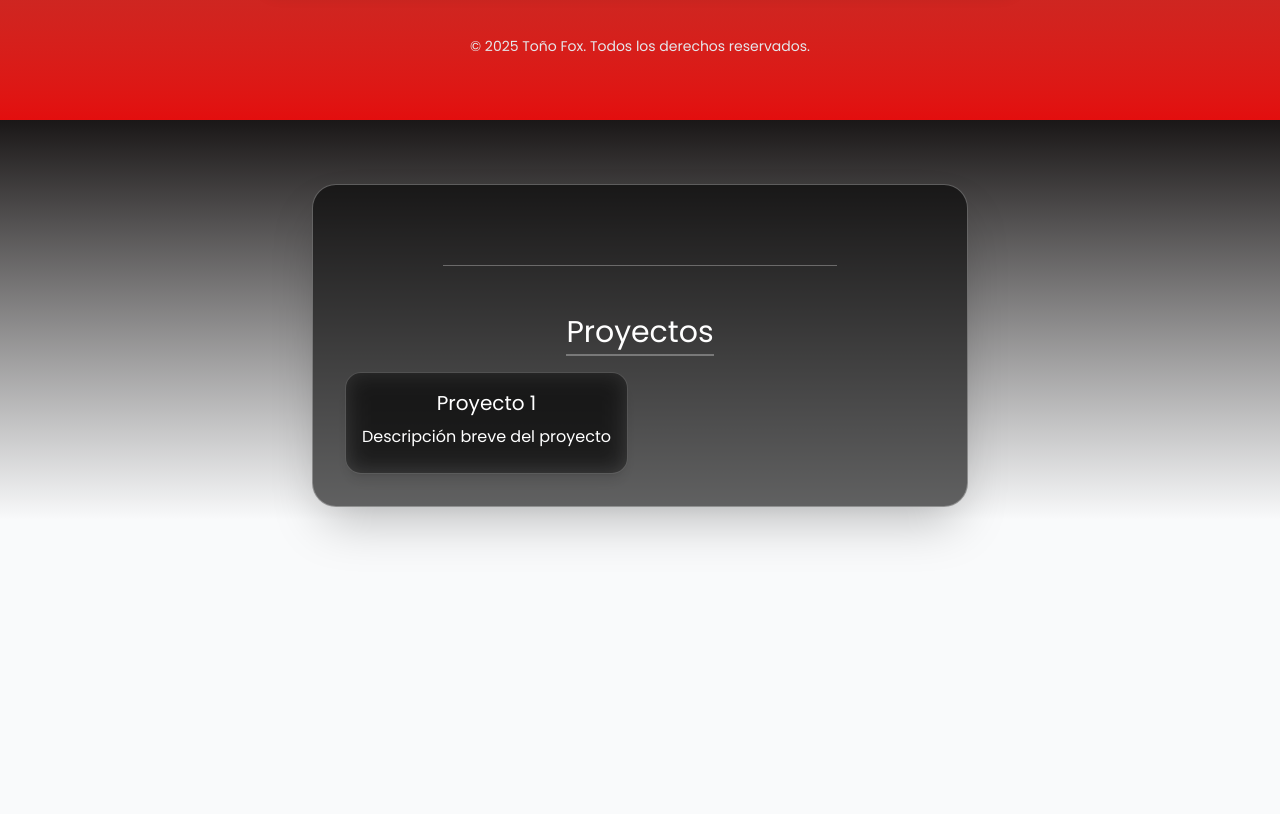
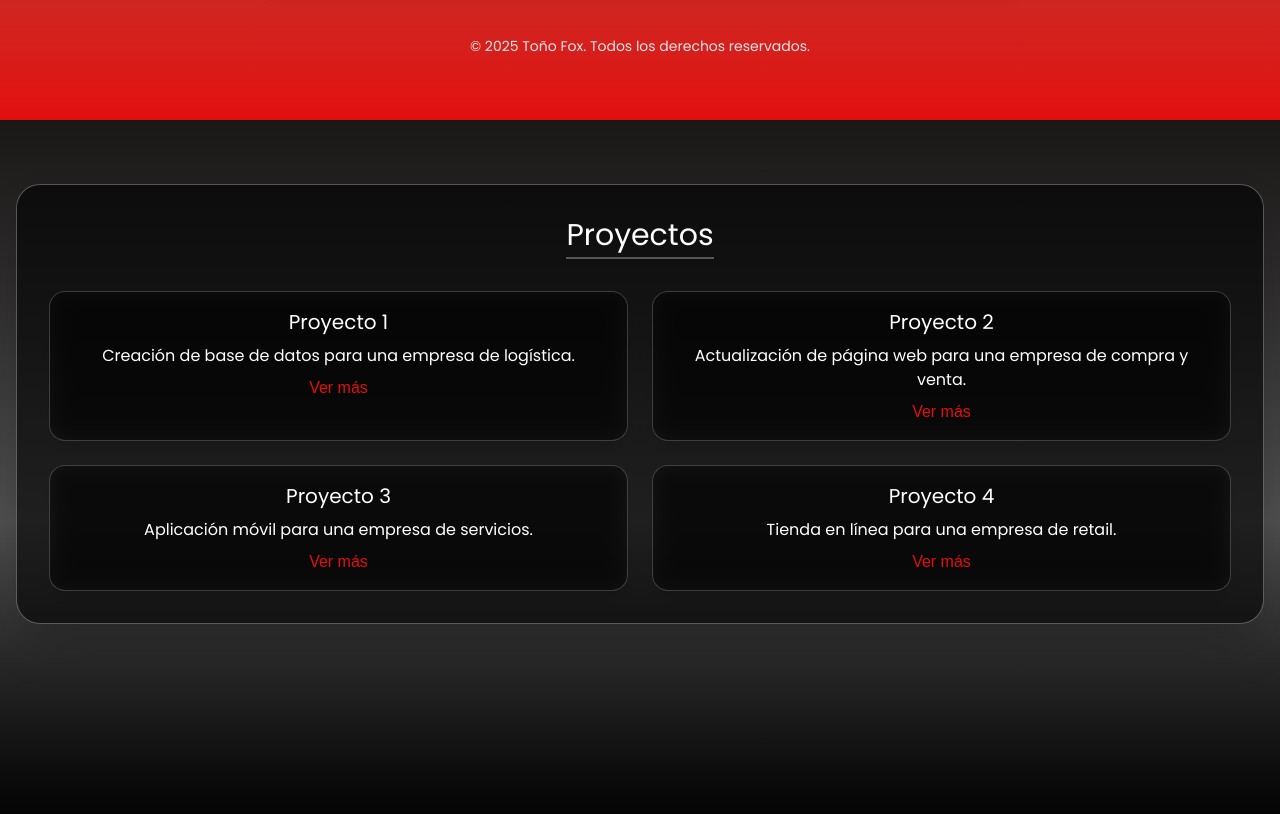
Before and after one commit to DaviRGc/Pagina-estatica, a plain HTML site: page index.html in a window 1280 px wide. Shown: the part 1140-1954 px from the top of the page. Drawn offline with nearby package versions, Linux system fonts and the light colour scheme; a web font is replaced by a local one.

Commit message:
seccion de proyectos terminada

```diff
--- a/index.html
+++ b/index.html
@@ -61,15 +61,34 @@
 
     <p class="text-gray-200 text-sm mt-12 font-poppins animate-fadeIn"> &copy; 2025 Toño Fox. Todos los derechos reservados.</p>
   </div>
-    <div class="min-h-screen bg-gradient-to-t from-[##000000] via-[##4f4f4f] to-[#1a1717] flex flex-col items-center text-center px-4 pt-16 pb-16">
- <div class="flex flex-col items-center p-8 bg-black/60 font-bitcount rounded-3xl shadow-2xl border border-white/30 animate-fadeIn">
-  <hr class="border-t border-white/30 my-12 w-2/3 mx-auto">
-      <h3 class="text-white text-3xl mb-4 font-poppins border-b-2 border-white/30 inline-block pb-1">Proyectos</h3>
+    <div id="proyectos" class="min-h-screen bg-gradient-to-t from-[#000000] via-[#4f4f4f] to-[#1a1717] flex flex-col items-center text-center px-4 pt-16 pb-16">
+    <div class="flex flex-col items-center p-8 bg-black/60 font-bitcount rounded-3xl shadow-2xl border border-white/30 animate-fadeIn">
+      <h3 class="text-white text-3xl mb-8 font-poppins border-b-2 border-white/30 inline-block pb-1">Proyectos</h3>
       <div class="grid grid-cols-1 md:grid-cols-2 gap-6">
         <div class="bg-black/20 backdrop-blur-md rounded-2xl shadow-lg border border-white/20 p-4">
           <h4 class="text-white text-xl mb-2 font-poppins">Proyecto 1</h4>
-          <p class="text-white mb-2 font-poppins">Descripción breve del proyecto</p>
+          <p class="text-white mb-2 font-poppins">Creación de base de datos para una empresa de logística.</p>
+          <a href="#" class="text-[#e30e0e] hover:underline">Ver más</a>
         </div>
+        <div class="bg-black/20 backdrop-blur-md rounded-2xl shadow-lg border border-white/20 p-4">
+          <h4 class="text-white text-xl mb-2 font-poppins">Proyecto 2</h4>
+          <p class="text-white mb-2 font-poppins">Actualización de página web para una empresa de compra y venta.</p>
+          <a href="#" class="text-[#e30e0e] hover:underline">Ver más</a>
+        </div>
+        <div class="bg-black/20 backdrop-blur-md rounded-2xl shadow-lg border border-white/20 p-4">
+          <h4 class="text-white text-xl mb-2 font-poppins">Proyecto 3</h4>
+          <p class="text-white mb-2 font-poppins">Aplicación móvil para una empresa de servicios.</p>
+          <a href="#" class="text-[#e30e0e] hover:underline">Ver más</a>
+        </div>
+        <div class="bg-black/20 backdrop-blur-md rounded-2xl shadow-lg border border-white/20 p-4">
+          <h4 class="text-white text-xl mb-2 font-poppins">Proyecto 4</h4>
+          <p class="text-white mb-2 font-poppins">Tienda en línea para una empresa de retail.</p>
+          <a href="#" class="text-[#e30e0e] hover:underline">Ver más</a>
+        </div>
+      </div>
+    </div>
+  </div>
+
       </div>
     </div>
 </body>
```
